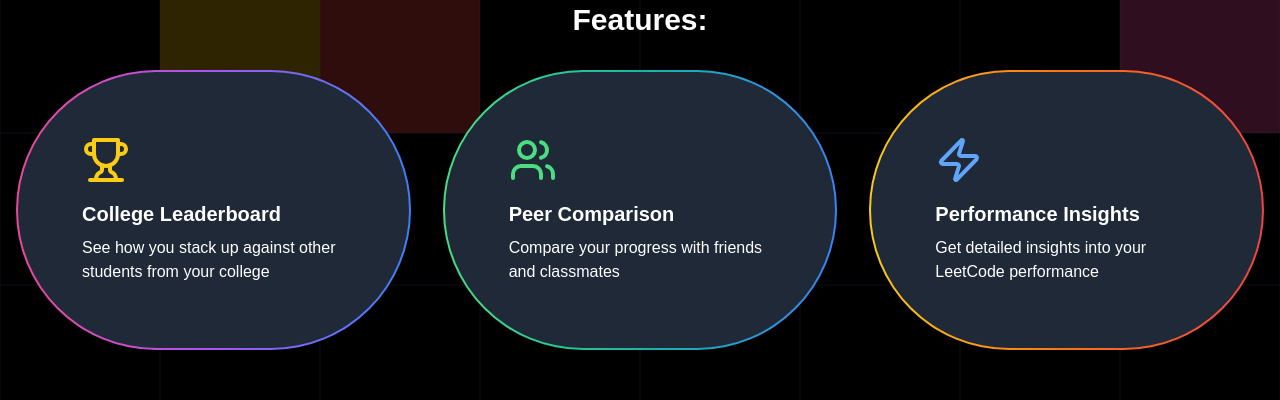
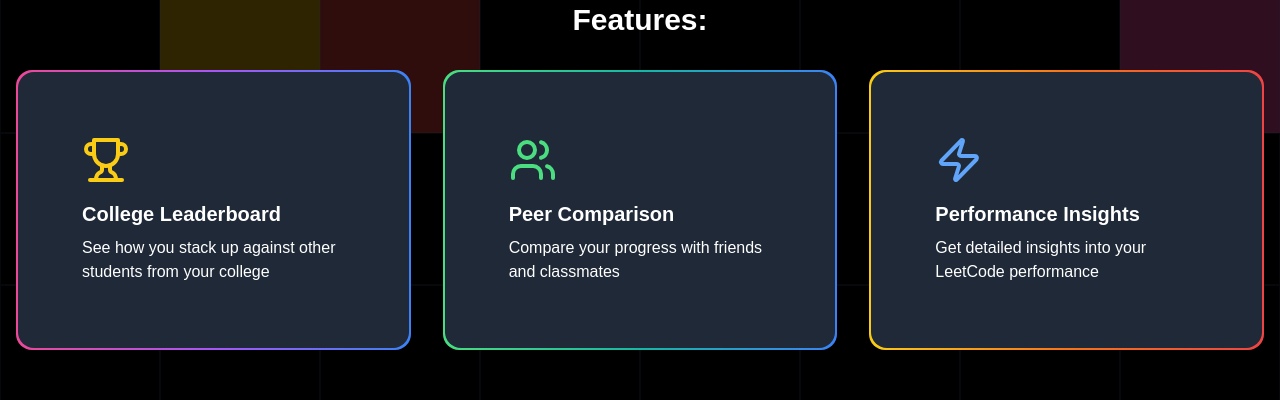
Before and after one commit to Himanshu-gupta31/LeetRank, a Next.js app: page / in a window 1280 px wide. Shown: the part 687-1087 px from the top of the page. Built offline with nearby package versions, Linux system fonts and the light colour scheme; no server answers; the database is empty.

Commit message:
fixed mvp page

```diff
--- a/app/page.tsx
+++ b/app/page.tsx
@@ -75,8 +75,8 @@
         <section id="features" className="mb-16">
           <h2 className="text-3xl font-bold mb-8 text-center">Features:</h2>
           <div className="grid md:grid-cols-3 gap-8">
-            <div className="relative p-[2px] rounded-full bg-gradient-to-r from-pink-500 via-purple-500 to-blue-500 ">
-              <div className="bg-gray-800 p-[4rem] rounded-full">
+            <div className="relative p-[2px] rounded-2xl bg-gradient-to-r from-pink-500 via-purple-500 to-blue-500 ">
+              <div className="bg-gray-800 p-[4rem] rounded-2xl">
                 <Trophy className="w-12 h-12 mb-4 text-yellow-400" />
                 <h3 className="text-xl font-semibold mb-2">
                   College Leaderboard
@@ -86,15 +86,15 @@
                 </p>
               </div>
             </div>
-            <div className="relative p-[2px] rounded-full bg-gradient-to-r from-green-400 via-teal-500 to-blue-500">
-              <div className="bg-gray-800 p-[4rem] rounded-full">
+            <div className="relative p-[2px] rounded-2xl bg-gradient-to-r from-green-400 via-teal-500 to-blue-500">
+              <div className="bg-gray-800 p-[4rem] rounded-2xl">
                 <Users className="w-12 h-12 mb-4 text-green-400" />
                 <h3 className="text-xl font-semibold mb-2">Peer Comparison</h3>
                 <p>Compare your progress with friends and classmates</p>
               </div>
             </div>
-            <div className="relative p-[2px] rounded-full bg-gradient-to-r from-yellow-400 via-orange-500 to-red-500 ">
-              <div className="bg-gray-800 p-[4rem] rounded-full">
+            <div className="relative p-[2px] rounded-2xl bg-gradient-to-r from-yellow-400 via-orange-500 to-red-500 ">
+              <div className="bg-gray-800 p-[4rem] rounded-2xl">
                 <Zap className="w-12 h-12 mb-4 text-blue-400" />
                 <h3 className="text-xl font-semibold mb-2">
                   Performance Insights
```
